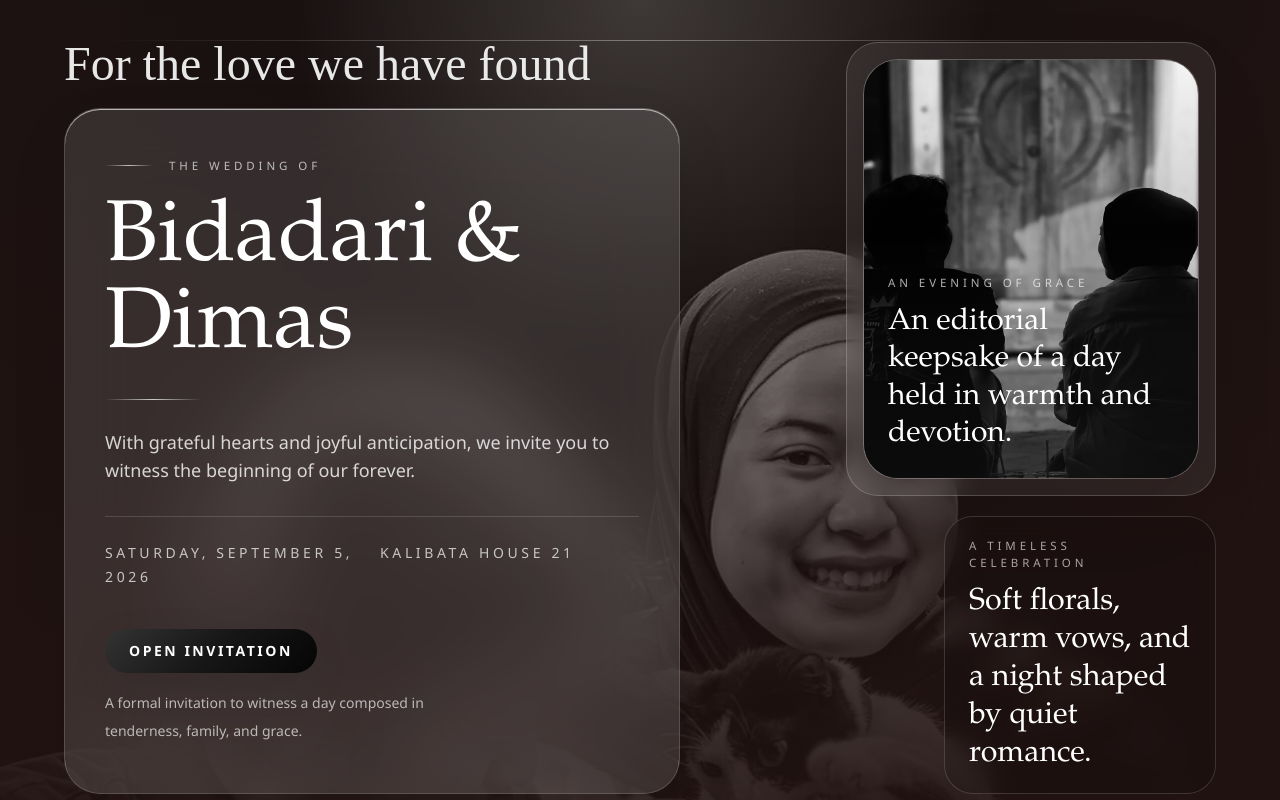
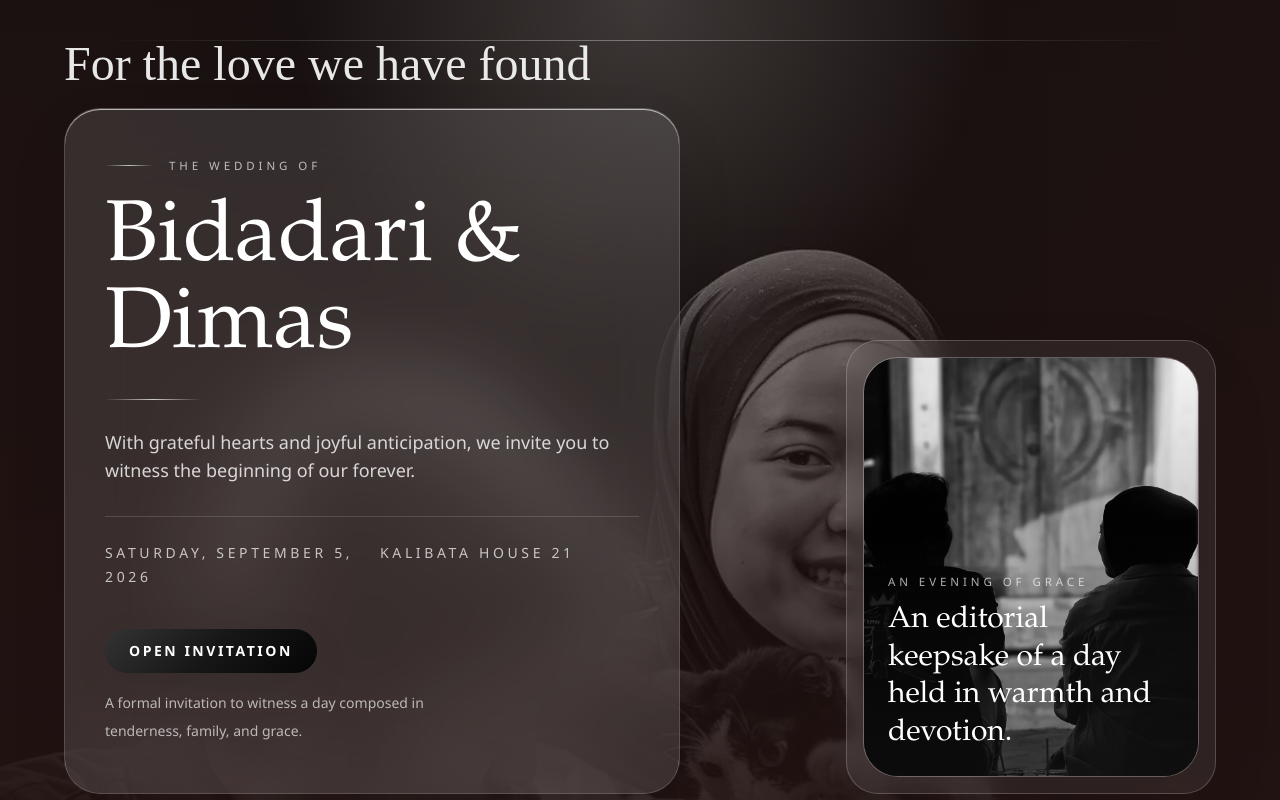
Before and after one commit to ikblmhndra/static-wedding-invitation, a Next.js app: page / in a window 1280 px wide. Shown: the top 800 px of the page. Built offline with nearby package versions, Linux system fonts and the light colour scheme; grey boxes are pictures that could not be loaded.

Commit message:
Remove commented-out content from OpeningScreen component for cleaner code

```diff
--- a/src/components/opening-screen.tsx
+++ b/src/components/opening-screen.tsx
@@ -153,12 +153,12 @@ export function OpeningScreen({
                     </div>
                   </div>
                 </div>
-                <div className="ml-auto max-w-[17rem] rounded-[1.8rem] border border-white/15 bg-black/10 px-6 py-5 backdrop-blur-md">
+                {/* <div className="ml-auto max-w-[17rem] rounded-[1.8rem] border border-white/15 bg-black/10 px-6 py-5 backdrop-blur-md">
                   <p className="eyebrow-note text-white/[0.62]">A timeless celebration</p>
                   <p className="mt-3 font-display text-[1.9rem] leading-tight text-white">
                     Soft florals, warm vows, and a night shaped by quiet romance.
                   </p>
-                </div>
+                </div> */}
               </div>
             </div>
           </div>
```
